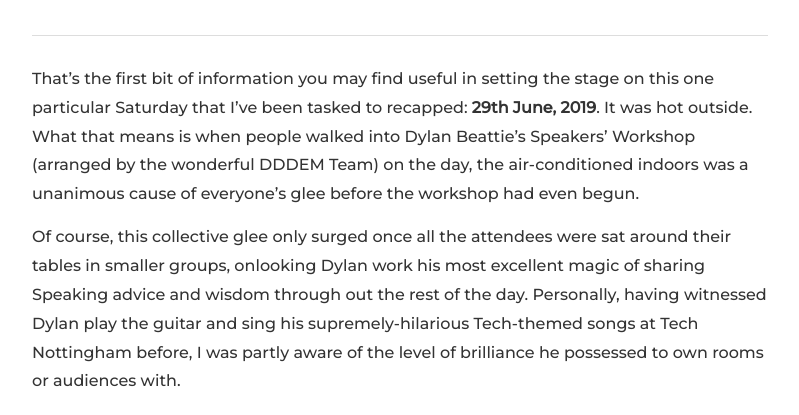
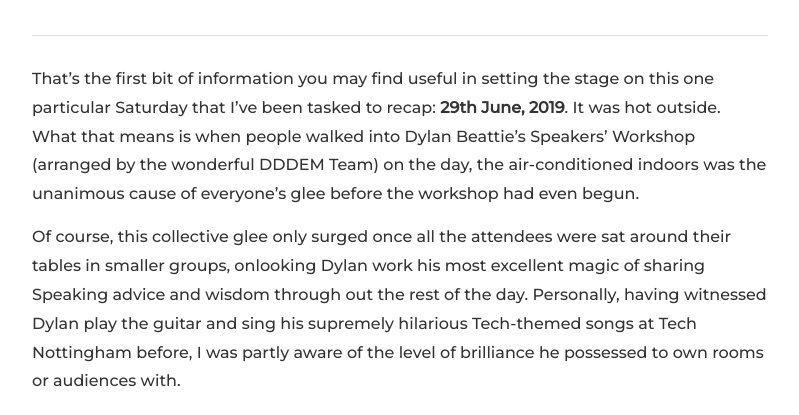
Before and after one commit to DDDEastMidlandsLimited/dddem-blog, a Jekyll site: the page built from _posts/2019-07-08-recappin-post.md, in a window 1280 px wide and 900 px high, scrolled down 556 px. Shown: the part 191-606 px from the top of the window, without its empty margins (240-1039 px from the left). Built offline with Jekyll 4.4.1, drawn with Linux system fonts in a browser that asks for light colours; nearby versions of some CDN libraries; some of the changed text lies outside the part shown.

Commit message:
Fix minor typos

```diff
--- a/_posts/2019-07-08-recappin-post.md
+++ b/_posts/2019-07-08-recappin-post.md
@@ -17,9 +17,9 @@ share: true
 
 ---
 
-That’s the first bit of information you may find useful in setting the stage on this one particular Saturday that I’ve been tasked to recapped: **29th June, 2019**. It was hot outside. What that means is when people walked into Dylan Beattie’s Speakers’ Workshop (arranged by the wonderful DDDEM Team) on the day, the air-conditioned indoors was a unanimous cause of everyone’s glee before the workshop had even begun.
+That’s the first bit of information you may find useful in setting the stage on this one particular Saturday that I’ve been tasked to recap: **29th June, 2019**. It was hot outside. What that means is when people walked into Dylan Beattie’s Speakers’ Workshop (arranged by the wonderful DDDEM Team) on the day, the air-conditioned indoors was the unanimous cause of everyone’s glee before the workshop had even begun.
 
-Of course, this collective glee only surged once all the attendees were sat around their tables in smaller groups, onlooking Dylan work his most excellent magic of sharing Speaking advice and wisdom through out the rest of the day. Personally, having witnessed Dylan play the guitar and sing his supremely-hilarious Tech-themed songs at Tech Nottingham before, I was partly aware of the level of brilliance he possessed to own rooms or audiences with.
+Of course, this collective glee only surged once all the attendees were sat around their tables in smaller groups, onlooking Dylan work his most excellent magic of sharing Speaking advice and wisdom through out the rest of the day. Personally, having witnessed Dylan play the guitar and sing his supremely hilarious Tech-themed songs at Tech Nottingham before, I was partly aware of the level of brilliance he possessed to own rooms or audiences with.
 
 But this was different, this was a different vantage point.
 
@@ -77,12 +77,12 @@ Truly, this is the kind of merry time that you often gets overlooked. During the
 
 #### _4. Nailing a potential band album cover art with the lovely WiT ladies_
 
-eh, name a more iconic quintet(?)…I’LL WAIT! One to forever look back to.
+Eh, name a more iconic quintet(?)… I’LL WAIT! One to forever look back to.
 
 #### _5. Discovering Matt Brunt has a pet gecko, called Mr Hubble_
 
 Ok, but this gecko has a more hip name than I do. 1 question: HOW?
-Also,*clears throat* as a teeny bit of a storyteller myself, I loved just how well-written Matt’s gecko story was! I do hope he’ll share it in written text..eventually. 11/10.
+Also,*clears throat* as a teeny bit of a storyteller myself, I loved just how well-written Matt’s gecko story was! I do hope he’ll share it in written text... eventually. 11/10.
 (To Matt: do ittt!)
 
 #### 6. _Nearish to 4PM: Sitting on the workbench with our laptops open, in faux-productivity_
```
Also changed, not shown: other parts of _posts/2019-07-08-recappin-post.md (+2 -2 lines).
